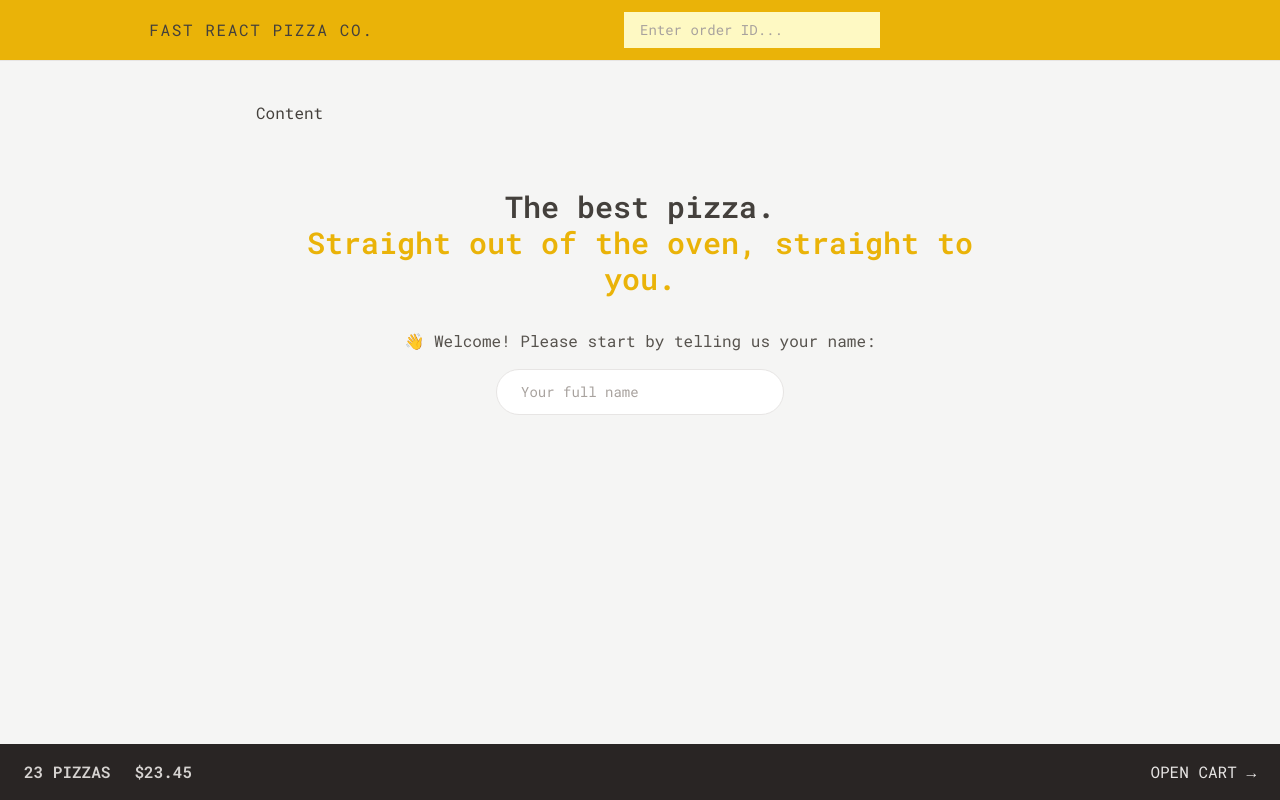
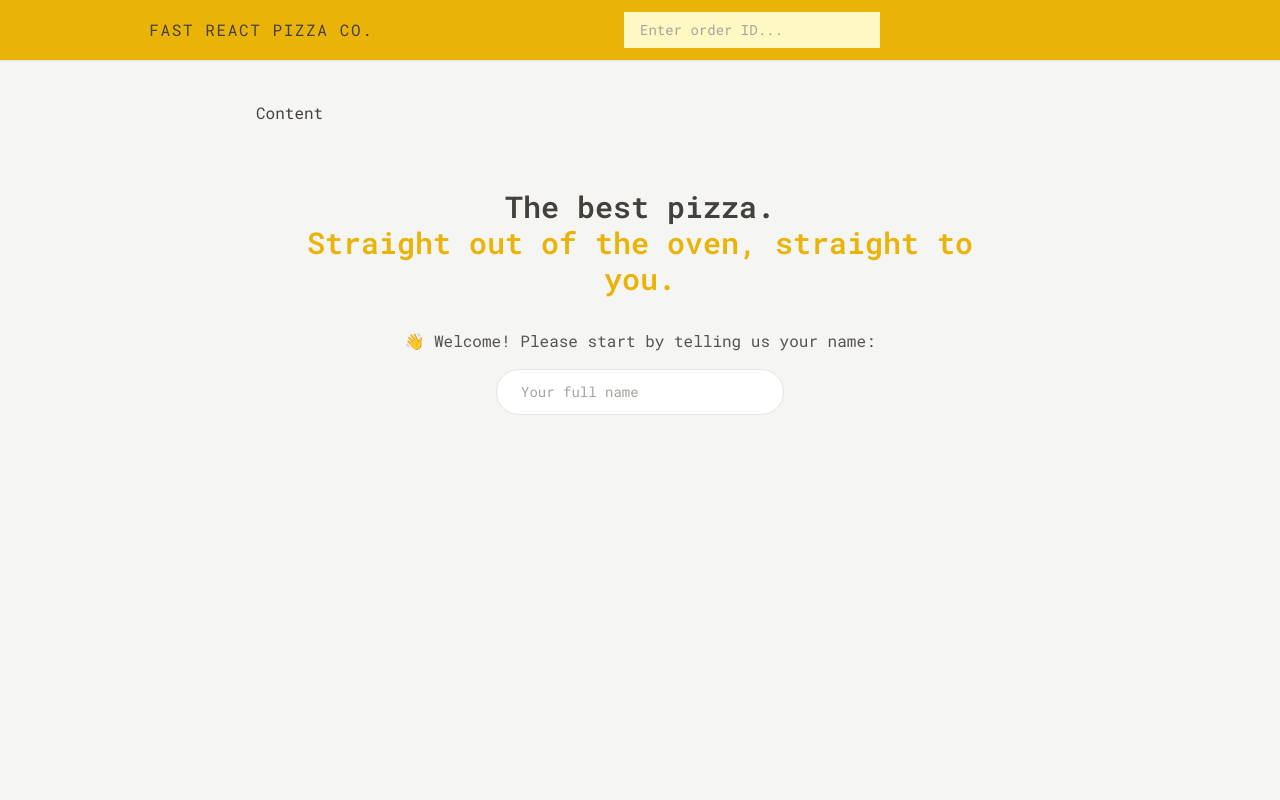
Before and after one commit to Dual1tyxd3v/order-pizza, a React (Vite) app: page / in a window 1280 px wide. Built offline with nearby package versions, Linux system fonts and the light colour scheme.

Commit message:
Assumed cart state in cartOverview component

```diff
--- a/src/features/cart/CartOverview.tsx
+++ b/src/features/cart/CartOverview.tsx
@@ -1,11 +1,19 @@
+import { useSelector } from 'react-redux';
 import { Link } from 'react-router-dom';
+import { getTotalPrice, getTotalQuantity } from './cartSlice';
+import { formatCurrency } from '../../utils/helpers';
 
 function CartOverview() {
+  const totalQuantity = useSelector(getTotalQuantity);
+  const totalPrice = useSelector(getTotalPrice);
+
+  if (!totalQuantity) return null;
+
   return (
     <div className="bg-stone-800 text-stone-200 uppercase px-4 py-4 sm:px-6 md:text-base flex items-center justify-between">
       <p className="text-stone-300 font-semibold space-x-4 sm:space-x-6">
-        <span>23 pizzas</span>
-        <span>$23.45</span>
+        <span>{totalQuantity} pizzas</span>
+        <span>{formatCurrency(totalPrice)}</span>
       </p>
       <Link to="/cart">Open cart &rarr;</Link>
     </div>
--- a/src/features/cart/cartSlice.ts
+++ b/src/features/cart/cartSlice.ts
@@ -1,8 +1,17 @@
 import { createSlice } from '@reduxjs/toolkit';
 import { CartState } from '../../types';
+import { StoreType } from '../../store';
 
 const initialState: CartState = {
-  cart: [],
+  cart: [
+    /* {
+      pizzaId: 214124124,
+      name: 'qweqwe',
+      quantity: 4,
+      unitPrice: 13,
+      totalPrice: 52,
+    }, */
+  ],
 };
 
 const cartSlice = createSlice({
@@ -42,3 +51,9 @@ export const {
   decreaseQuantity,
   clearCart,
 } = cartSlice.actions;
+
+export const getTotalQuantity = (state: StoreType) =>
+  state.cart.cart.reduce((sum, item) => sum + (item.quantity || 0), 0);
+
+export const getTotalPrice = (state: StoreType) =>
+  state.cart.cart.reduce((sum, val) => sum + (val.totalPrice || 0), 0);
```
